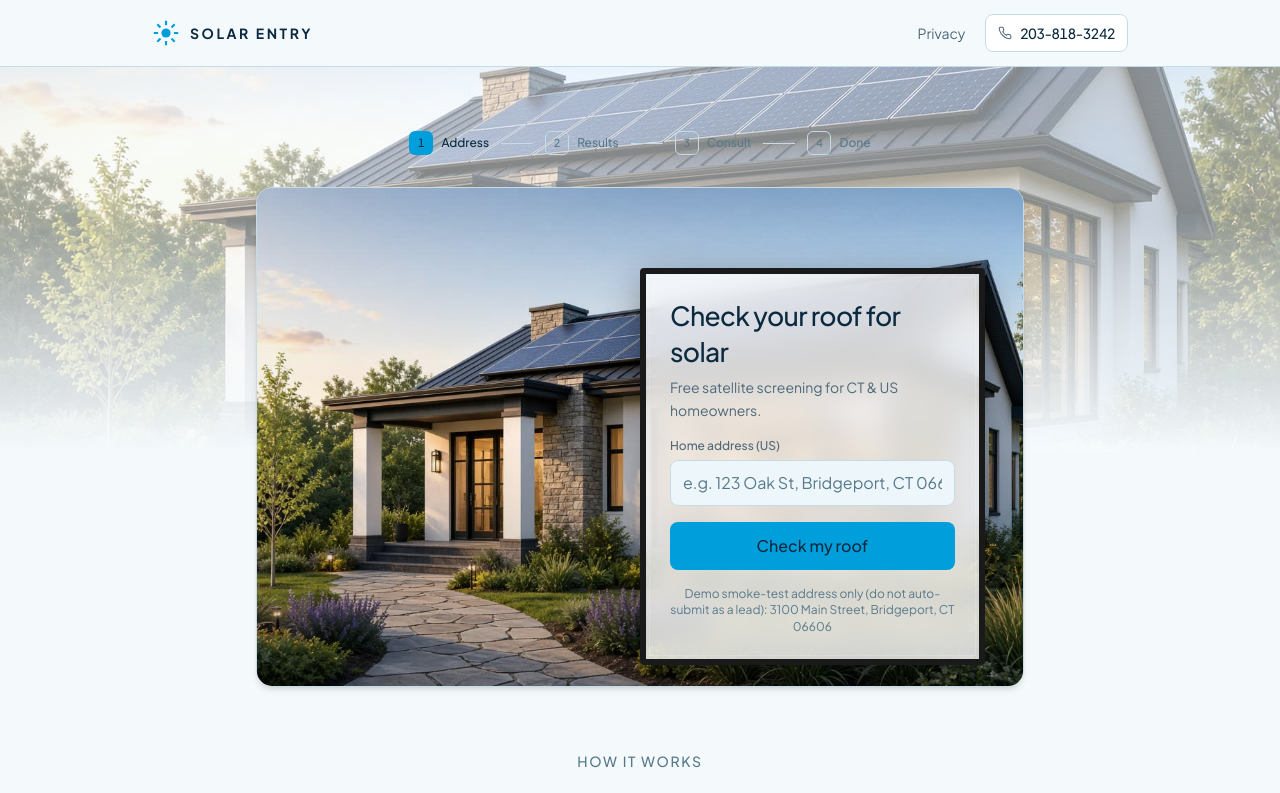
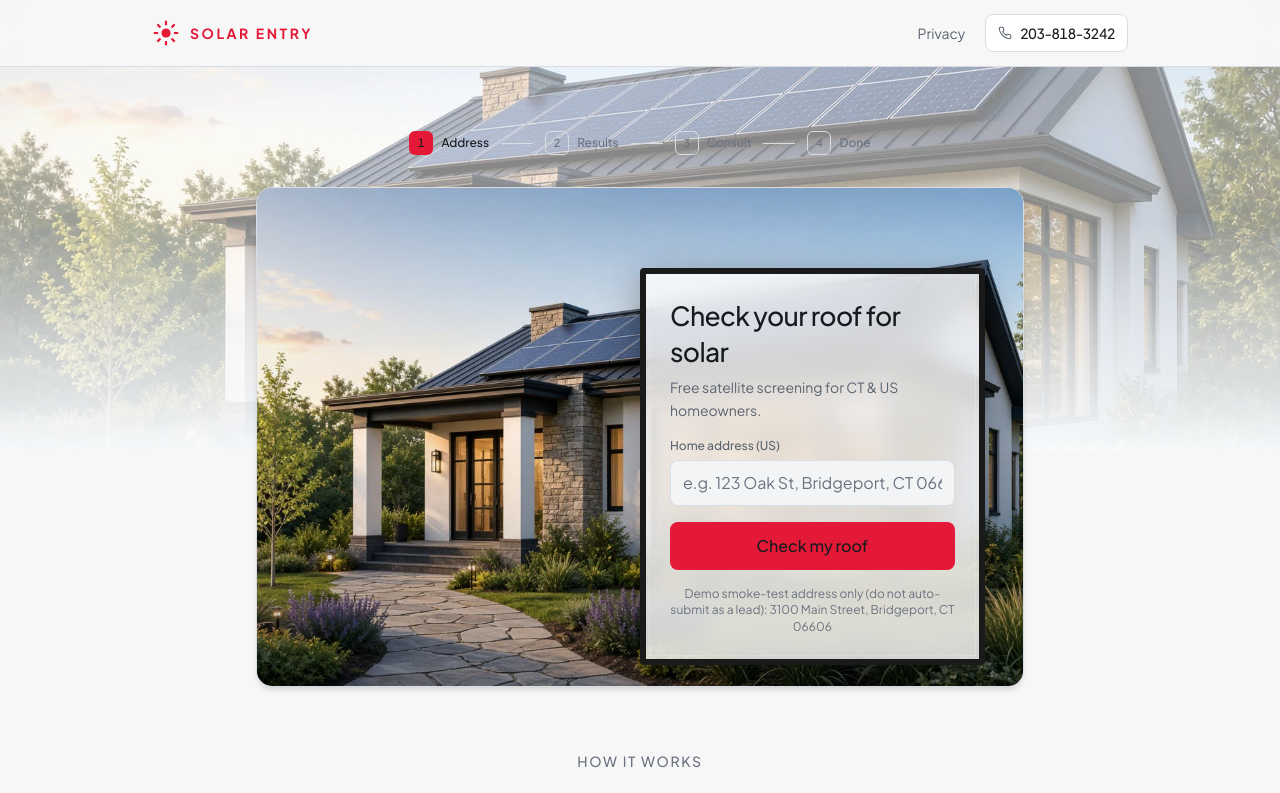
Before and after one commit to myagentmarcel-collab/solarentry, a Next.js app: page / in a window 1280 px wide. Shown: the top 793 px of the page. Built offline with nearby package versions, Linux system fonts and the light colour scheme.

Commit message:
Brand Solar Entry in Tesla-style Swiss red

```diff
--- a/src/app/globals.css
+++ b/src/app/globals.css
@@ -1,19 +1,19 @@
 @import "tailwindcss";
 
 :root {
-  /* Light, airy palette with a UN-inspired blue brand accent. */
-  --background: #f4f9fc;
-  --foreground: #0b2a3f;
+  /* Light palette with Tesla/Swiss-style red brand accent. */
+  --background: #f7f7f8;
+  --foreground: #171a1f;
   --surface: #ffffff;
-  --surface-elevated: #edf6fb;
-  --border: #c5dce8;
-  --border-subtle: #dcebf2;
-  --muted: #4e6878;
-  --muted-dim: #58798a;
-  --accent: #009edb;
-  --accent-strong: #006f9d;
-  --accent-hover: #0076a8;
-  --accent-soft: rgba(0, 158, 219, 0.12);
+  --surface-elevated: #f3f4f6;
+  --border: #d8dce3;
+  --border-subtle: #e8eaef;
+  --muted: #5b6470;
+  --muted-dim: #6b7380;
+  --accent: #e31937;
+  --accent-strong: #c4122f;
+  --accent-hover: #c4122f;
+  --accent-soft: rgba(227, 25, 55, 0.12);
   --danger: #c2414f;
   --danger-bg: rgba(194, 65, 79, 0.1);
   --success: #16845a;
--- a/src/components/BrandMark.tsx
+++ b/src/components/BrandMark.tsx
@@ -18,9 +18,9 @@ export function BrandMark({
     >
       {title ? <title>{title}</title> : null}
       {/* Core disc */}
-      <circle cx="16" cy="16" r="5.25" fill="#009EDB" />
+      <circle cx="16" cy="16" r="5.25" fill="#E31937" />
       {/* Geometric rays — short rectangles at 45° increments */}
-      <g fill="#009EDB">
+      <g fill="#E31937">
         <rect x="14.75" y="2" width="2.5" height="5" rx="0.4" />
         <rect x="14.75" y="25" width="2.5" height="5" rx="0.4" />
         <rect x="2" y="14.75" width="5" height="2.5" rx="0.4" />
@@ -76,7 +76,7 @@ export function BrandWordmark({
 
   return (
     <span
-      className={`select-none text-[var(--foreground)] ${text} ${className}`}
+      className={`select-none text-[#E31937] ${text} ${className}`}
     >
       SOLAR ENTRY
     </span>
```
